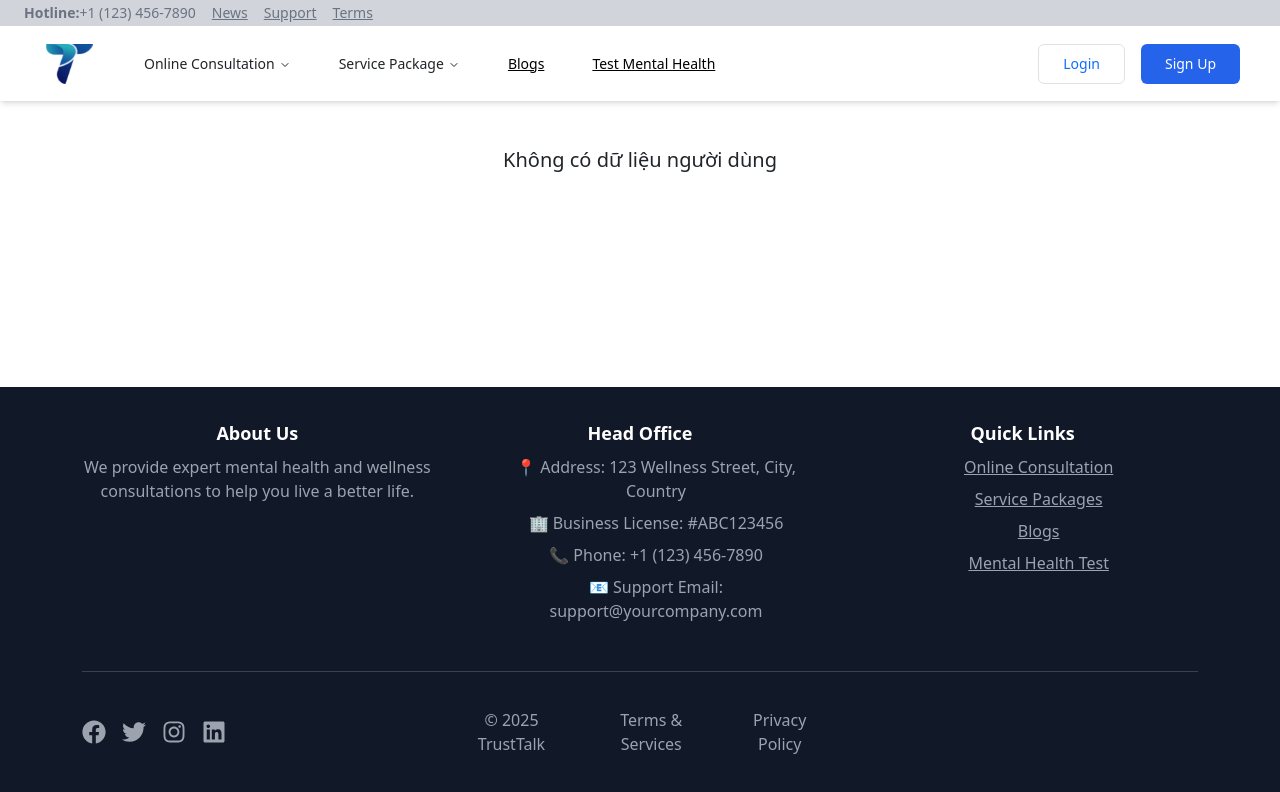
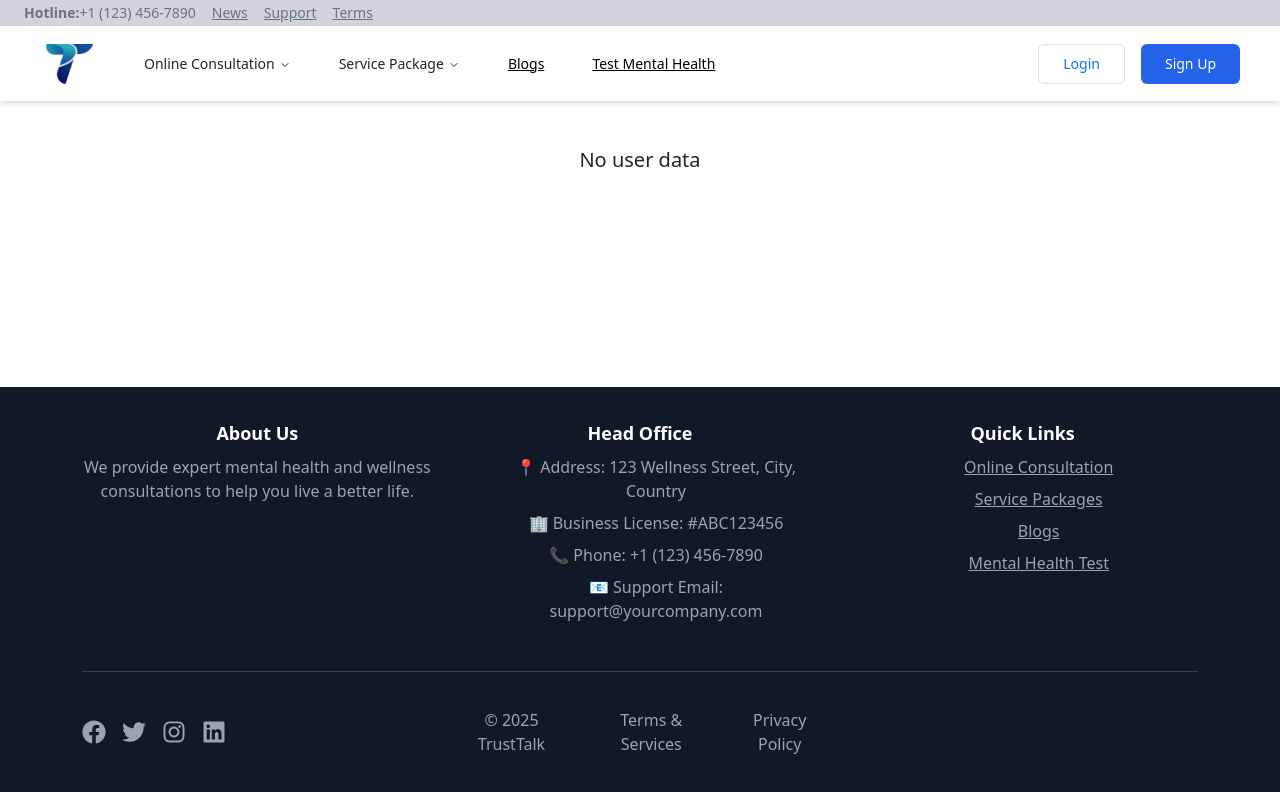
Before and after one commit to TunggTungg-HE171390/SE1763-NJ_WDP301_Team-2, a React (Vite) app in the folder Frontend/: page /manageusers in a window 1280 px wide. Shown: the top 792 px of the page. Built offline with nearby package versions, Linux system fonts and the light colour scheme.

Commit message:
Update ManageUsers.jsx

```diff
--- a/Frontend/src/screens/admin/ManageUsers.jsx
+++ b/Frontend/src/screens/admin/ManageUsers.jsx
@@ -199,7 +199,7 @@ const ManageUsers = () => {
         </div>
       ) : (
         <div className='flex col justify-center items-center'>
-          <h5>Không có dữ liệu người dùng</h5>
+          <h5>No user data</h5>
         </div>
       )}
 
```
